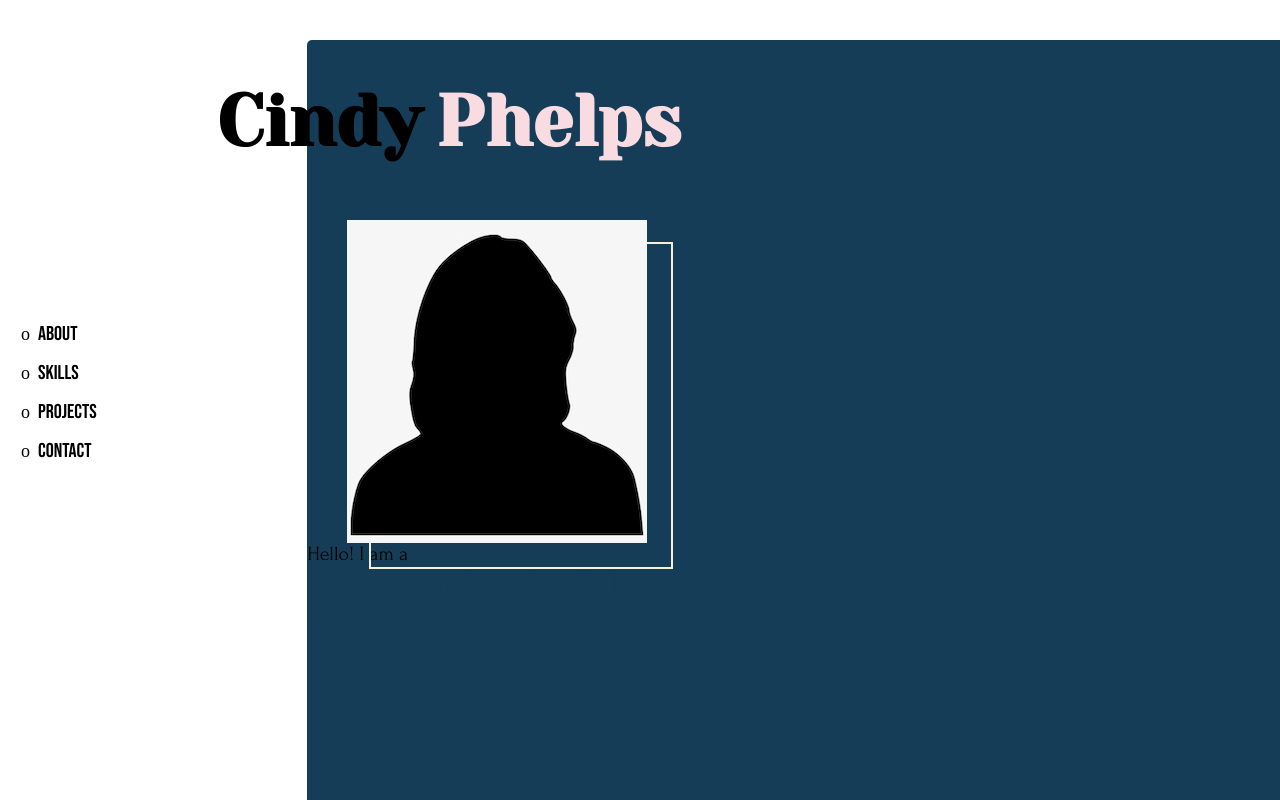
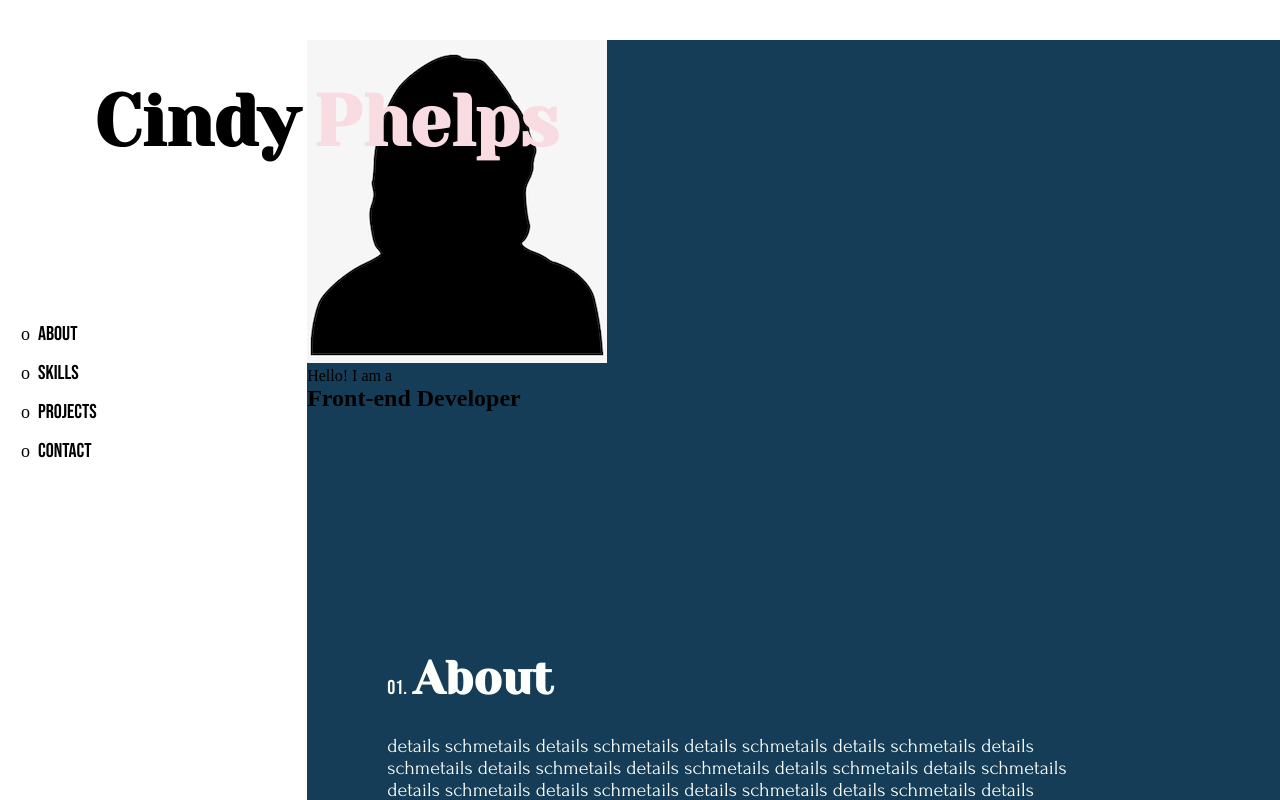
Before and after one commit to cynthem/portfolio, a React app: page / in a window 1280 px wide. Shown: the top 800 px of the page. Built offline with nearby package versions, Linux system fonts and the light colour scheme; the HTML template or start-up script is replaced by a standard one.

Commit message:
Remove container div

```diff
--- a/src/components/about/Heading.tsx
+++ b/src/components/about/Heading.tsx
@@ -8,7 +8,6 @@ function Heading() {
                 <h1 className='first'>Cindy</h1>
                 <h1 className='last'>Phelps</h1>
             </div>
-            <div className='heading-container'>
             <div className='selfie'>
                 <div className='selfie-outline'></div>
                 <img
@@ -20,7 +19,6 @@ function Heading() {
             <div className='job-title'>
                 <p>Hello! I am a</p>
                 <h2>Front-end Developer</h2>
-                </div>
             </div>
         </div>
         /*  <div className='image-title'>
--- a/src/sass/components/_About.scss
+++ b/src/sass/components/_About.scss
@@ -22,17 +22,17 @@
     .name {
         display: flex;
         gap: 15px;
-        //margin-top: 80px;
-        //margin-left: 5vw;
         position: absolute;
         top: 40px;
-        right: 599px;
+        left: -213px;
         font-family: $font-yeseva;
         font-size: 36px;
         .last {
             color: $color-pink;
         }
     }
+    .heading-container {
+        display: flex;
         .selfie {
             display: flex;
             align-items: baseline;
@@ -57,11 +57,13 @@
             > p {
                 font-family: $font-forum;
                 font-size: 20px;
+                color: $color-beige;
             }
             > h2 {
                 font-family: $font-bebas;
                 font-size: 50px;
-            color: $color-navy;
+                color: $color-orange;
+            }
         }
     }
 }
```
Also changed, not shown: 1 other file (tests, documents, lock files or other folders). Lines whose indentation alone changed are shown as unchanged.
